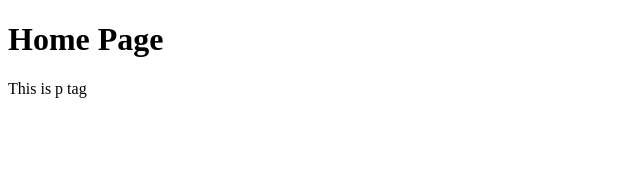
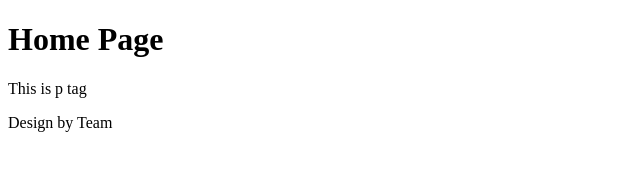
Before and after one commit to debasishsahoo/git_test1, a plain HTML site: page index.html in a window 1280 px wide. Shown: the whole page, without its empty margins (0-640 px from the left). Drawn offline with Linux system fonts and the light colour scheme.

Commit message:
add footer

```diff
--- a/index.html
+++ b/index.html
@@ -10,6 +10,7 @@
 <body>
     <h1>Home Page</h1>
     <p>This is p tag</p>
+ <footer>Design by Team</footer>
 </body>
 
 </html>
```
